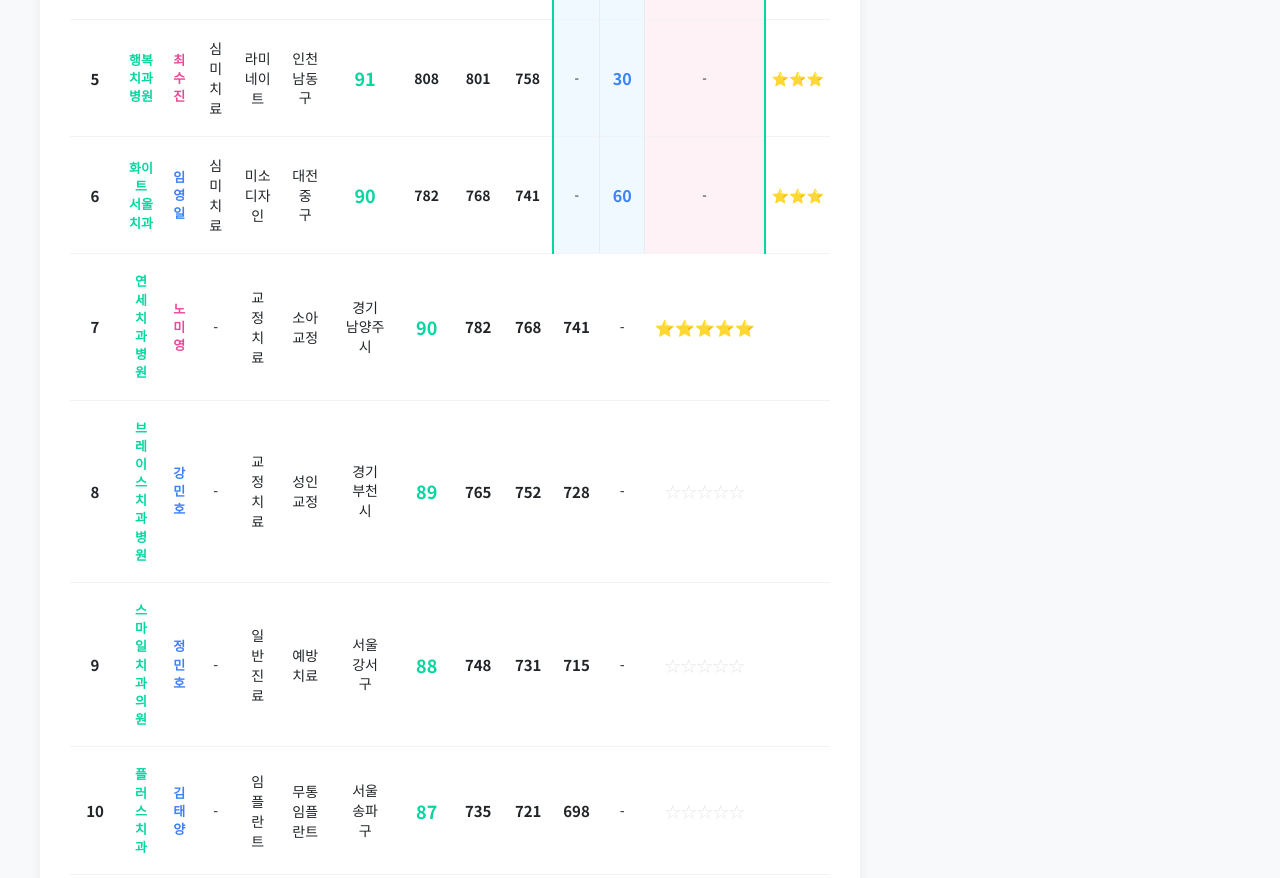
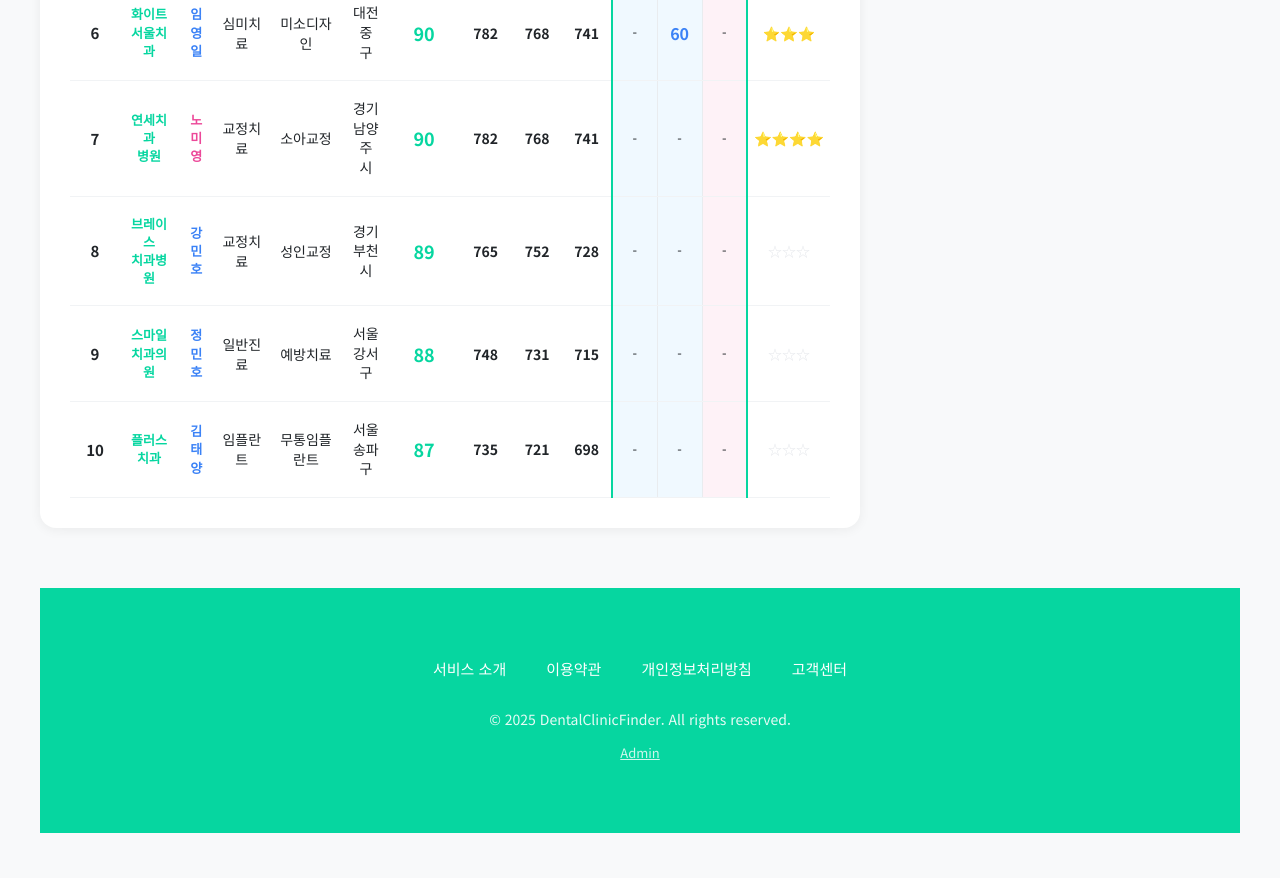
Before and after one commit to jaiwshim-project/dentalclinicfinder, a plain HTML site: page index.html in a window 1280 px wide. Shown: the part 1562-2440 px from the top of the page. Drawn offline with Linux system fonts and the light colour scheme.

Commit message:
Add files via upload

```diff
--- a/index.html
+++ b/index.html
@@ -787,94 +787,98 @@
 
                                 <!-- 7위: 연세치과병원 (노미영) -->
                                 <tr style="border-bottom: 1px solid #F1F3F5;">
-                                    <td style="padding: 18px 10px; text-align: center; font-weight: 700; font-size: 15px;">7</td>
-                                    <td style="padding: 18px 10px;">
+                                    <td style="padding: 18px 8px; text-align: center; font-weight: 700; font-size: 15px;">7</td>
+                                    <td style="padding: 18px 8px;">
                                         <div style="color: #06D6A0; font-weight: 700; cursor: pointer; line-height: 1.4;">연세치과<br>병원</div>
                                     </td>
-                                    <td style="padding: 18px 10px; text-align: center;">
+                                    <td style="padding: 18px 8px; text-align: center;">
                                         <div style="line-height: 1.4;"><span class="doctor-link" style="color: #EC4899; font-weight: 600;" onclick="alert('노미영 원장 프로필')">노<br>미<br>영</span></div>
                                     </td>
-                                    <td style="padding: 18px 10px; text-align: center; font-size: 14px;">-</td>
-                                    <td style="padding: 18px 10px; text-align: center; font-size: 14px;">교정치료</td>
-                                    <td style="padding: 18px 10px; text-align: center; font-size: 14px;">소아교정</td>
-                                    <td style="padding: 18px 10px; text-align: center; font-size: 14px;">
+                                    <td style="padding: 18px 8px; text-align: center; font-size: 14px;">교정치료</td>
+                                    <td style="padding: 18px 8px; text-align: center; font-size: 14px;">소아교정</td>
+                                    <td style="padding: 18px 8px; text-align: center; font-size: 14px;">
                                         <div style="line-height: 1.4;">경기<br>남양주<br>시</div>
                                     </td>
-                                    <td style="padding: 18px 10px; text-align: center; font-weight: 700; font-size: 18px; color: #06D6A0;">90</td>
-                                    <td style="padding: 18px 10px; text-align: center; font-size: 15px; font-weight: 600;">782</td>
-                                    <td style="padding: 18px 10px; text-align: center; font-size: 15px; font-weight: 600;">768</td>
-                                    <td style="padding: 18px 10px; text-align: center; font-size: 15px; font-weight: 600;">741</td>
-                                    <td style="padding: 18px 10px; text-align: center; font-size: 14px;">-</td>
-                                    <td style="padding: 18px 10px; text-align: center; color: #F59E0B; font-size: 16px;">⭐⭐⭐⭐⭐</td>
+                                    <td style="padding: 18px 8px; text-align: center; font-weight: 700; font-size: 18px; color: #06D6A0;">90</td>
+                                    <td style="padding: 18px 6px; text-align: center; font-size: 14px; font-weight: 600;">782</td>
+                                    <td style="padding: 18px 6px; text-align: center; font-size: 14px; font-weight: 600;">768</td>
+                                    <td style="padding: 18px 6px; text-align: center; font-size: 14px; font-weight: 600;">741</td>
+                                    <td style="padding: 12px 6px; text-align: center; background: #F0F9FF; border-left: 2px solid #06D6A0; border-right: 1px solid #E9ECEF;">-</td>
+                                    <td style="padding: 12px 6px; text-align: center; background: #F0F9FF; border-right: 1px solid #E9ECEF;">-</td>
+                                    <td style="padding: 12px 6px; text-align: center; background: #FEF2F7; border-right: 2px solid #06D6A0;">-</td>
+                                    <td style="padding: 12px 6px; text-align: center; color: #F59E0B; font-size: 14px;">⭐⭐⭐⭐</td>
                                 </tr>
 
-                                <!-- 8위: 반려동물진료센터 (강민호) -->
+                                <!-- 8위: 브레이스치과병원 (강민호) -->
                                 <tr style="border-bottom: 1px solid #F1F3F5;">
-                                    <td style="padding: 18px 10px; text-align: center; font-weight: 700; font-size: 15px;">8</td>
-                                    <td style="padding: 18px 10px;">
+                                    <td style="padding: 18px 8px; text-align: center; font-weight: 700; font-size: 15px;">8</td>
+                                    <td style="padding: 18px 8px;">
                                         <div style="color: #06D6A0; font-weight: 700; cursor: pointer; line-height: 1.4;">브레이스<br>치과병원</div>
                                     </td>
-                                    <td style="padding: 18px 10px; text-align: center;">
+                                    <td style="padding: 18px 8px; text-align: center;">
                                         <div style="line-height: 1.4;"><span class="doctor-link" style="color: #3B82F6; font-weight: 600;" onclick="alert('강민호 원장 프로필')">강<br>민<br>호</span></div>
                                     </td>
-                                    <td style="padding: 18px 10px; text-align: center; font-size: 14px;">-</td>
-                                    <td style="padding: 18px 10px; text-align: center; font-size: 14px;">교정치료</td>
-                                    <td style="padding: 18px 10px; text-align: center; font-size: 14px;">성인교정</td>
-                                    <td style="padding: 18px 10px; text-align: center; font-size: 14px;">
+                                    <td style="padding: 18px 8px; text-align: center; font-size: 14px;">교정치료</td>
+                                    <td style="padding: 18px 8px; text-align: center; font-size: 14px;">성인교정</td>
+                                    <td style="padding: 18px 8px; text-align: center; font-size: 14px;">
                                         <div style="line-height: 1.4;">경기<br>부천<br>시</div>
                                     </td>
-                                    <td style="padding: 18px 10px; text-align: center; font-weight: 700; font-size: 18px; color: #06D6A0;">89</td>
-                                    <td style="padding: 18px 10px; text-align: center; font-size: 15px; font-weight: 600;">765</td>
-                                    <td style="padding: 18px 10px; text-align: center; font-size: 15px; font-weight: 600;">752</td>
-                                    <td style="padding: 18px 10px; text-align: center; font-size: 15px; font-weight: 600;">728</td>
-                                    <td style="padding: 18px 10px; text-align: center; font-size: 14px;">-</td>
-                                    <td style="padding: 18px 10px; text-align: center; color: #E5E7EB; font-size: 16px;">☆☆☆☆☆</td>
+                                    <td style="padding: 18px 8px; text-align: center; font-weight: 700; font-size: 18px; color: #06D6A0;">89</td>
+                                    <td style="padding: 18px 6px; text-align: center; font-size: 14px; font-weight: 600;">765</td>
+                                    <td style="padding: 18px 6px; text-align: center; font-size: 14px; font-weight: 600;">752</td>
+                                    <td style="padding: 18px 6px; text-align: center; font-size: 14px; font-weight: 600;">728</td>
+                                    <td style="padding: 12px 6px; text-align: center; background: #F0F9FF; border-left: 2px solid #06D6A0; border-right: 1px solid #E9ECEF;">-</td>
+                                    <td style="padding: 12px 6px; text-align: center; background: #F0F9FF; border-right: 1px solid #E9ECEF;">-</td>
+                                    <td style="padding: 12px 6px; text-align: center; background: #FEF2F7; border-right: 2px solid #06D6A0;">-</td>
+                                    <td style="padding: 12px 6px; text-align: center; color: #E5E7EB; font-size: 14px;">☆☆☆</td>
                                 </tr>
 
                                 <!-- 9위: 스마일치과의원 (정민호) -->
                                 <tr style="border-bottom: 1px solid #F1F3F5;">
-                                    <td style="padding: 18px 10px; text-align: center; font-weight: 700; font-size: 15px;">9</td>
-                                    <td style="padding: 18px 10px;">
+                                    <td style="padding: 18px 8px; text-align: center; font-weight: 700; font-size: 15px;">9</td>
+                                    <td style="padding: 18px 8px;">
                                         <div style="color: #06D6A0; font-weight: 700; cursor: pointer; line-height: 1.4;">스마일<br>치과의원</div>
                                     </td>
-                                    <td style="padding: 18px 10px; text-align: center;">
+                                    <td style="padding: 18px 8px; text-align: center;">
                                         <div style="line-height: 1.4;"><span class="doctor-link" style="color: #3B82F6; font-weight: 600;" onclick="alert('정민호 원장 프로필')">정<br>민<br>호</span></div>
                                     </td>
-                                    <td style="padding: 18px 10px; text-align: center; font-size: 14px;">-</td>
-                                    <td style="padding: 18px 10px; text-align: center; font-size: 14px;">일반진료</td>
-                                    <td style="padding: 18px 10px; text-align: center; font-size: 14px;">예방치료</td>
-                                    <td style="padding: 18px 10px; text-align: center; font-size: 14px;">
+                                    <td style="padding: 18px 8px; text-align: center; font-size: 14px;">일반진료</td>
+                                    <td style="padding: 18px 8px; text-align: center; font-size: 14px;">예방치료</td>
+                                    <td style="padding: 18px 8px; text-align: center; font-size: 14px;">
                                         <div style="line-height: 1.4;">서울<br>강서<br>구</div>
                                     </td>
-                                    <td style="padding: 18px 10px; text-align: center; font-weight: 700; font-size: 18px; color: #06D6A0;">88</td>
-                                    <td style="padding: 18px 10px; text-align: center; font-size: 15px; font-weight: 600;">748</td>
-                                    <td style="padding: 18px 10px; text-align: center; font-size: 15px; font-weight: 600;">731</td>
-                                    <td style="padding: 18px 10px; text-align: center; font-size: 15px; font-weight: 600;">715</td>
-                                    <td style="padding: 18px 10px; text-align: center; font-size: 14px;">-</td>
-                                    <td style="padding: 18px 10px; text-align: center; color: #E5E7EB; font-size: 16px;">☆☆☆☆☆</td>
+                                    <td style="padding: 18px 8px; text-align: center; font-weight: 700; font-size: 18px; color: #06D6A0;">88</td>
+                                    <td style="padding: 18px 6px; text-align: center; font-size: 14px; font-weight: 600;">748</td>
+                                    <td style="padding: 18px 6px; text-align: center; font-size: 14px; font-weight: 600;">731</td>
+                                    <td style="padding: 18px 6px; text-align: center; font-size: 14px; font-weight: 600;">715</td>
+                                    <td style="padding: 12px 6px; text-align: center; background: #F0F9FF; border-left: 2px solid #06D6A0; border-right: 1px solid #E9ECEF;">-</td>
+                                    <td style="padding: 12px 6px; text-align: center; background: #F0F9FF; border-right: 1px solid #E9ECEF;">-</td>
+                                    <td style="padding: 12px 6px; text-align: center; background: #FEF2F7; border-right: 2px solid #06D6A0;">-</td>
+                                    <td style="padding: 12px 6px; text-align: center; color: #E5E7EB; font-size: 14px;">☆☆☆</td>
                                 </tr>
 
                                 <!-- 10위: 플러스치과 (김태양) -->
                                 <tr style="border-bottom: 1px solid #F1F3F5;">
-                                    <td style="padding: 18px 10px; text-align: center; font-weight: 700; font-size: 15px;">10</td>
-                                    <td style="padding: 18px 10px;">
+                                    <td style="padding: 18px 8px; text-align: center; font-weight: 700; font-size: 15px;">10</td>
+                                    <td style="padding: 18px 8px;">
                                         <div style="color: #06D6A0; font-weight: 700; cursor: pointer; line-height: 1.4;">플러스<br>치과</div>
                                     </td>
-                                    <td style="padding: 18px 10px; text-align: center;">
+                                    <td style="padding: 18px 8px; text-align: center;">
                                         <div style="line-height: 1.4;"><span class="doctor-link" style="color: #3B82F6; font-weight: 600;" onclick="alert('김태양 원장 프로필')">김<br>태<br>양</span></div>
                                     </td>
-                                    <td style="padding: 18px 10px; text-align: center; font-size: 14px;">-</td>
-                                    <td style="padding: 18px 10px; text-align: center; font-size: 14px;">임플란트</td>
-                                    <td style="padding: 18px 10px; text-align: center; font-size: 14px;">무통임플란트</td>
-                                    <td style="padding: 18px 10px; text-align: center; font-size: 14px;">
+                                    <td style="padding: 18px 8px; text-align: center; font-size: 14px;">임플란트</td>
+                                    <td style="padding: 18px 8px; text-align: center; font-size: 14px;">무통임플란트</td>
+                                    <td style="padding: 18px 8px; text-align: center; font-size: 14px;">
                                         <div style="line-height: 1.4;">서울<br>송파<br>구</div>
                                     </td>
-                                    <td style="padding: 18px 10px; text-align: center; font-weight: 700; font-size: 18px; color: #06D6A0;">87</td>
-                                    <td style="padding: 18px 10px; text-align: center; font-size: 15px; font-weight: 600;">735</td>
-                                    <td style="padding: 18px 10px; text-align: center; font-size: 15px; font-weight: 600;">721</td>
-                                    <td style="padding: 18px 10px; text-align: center; font-size: 15px; font-weight: 600;">698</td>
-                                    <td style="padding: 18px 10px; text-align: center; font-size: 14px;">-</td>
-                                    <td style="padding: 18px 10px; text-align: center; color: #E5E7EB; font-size: 16px;">☆☆☆☆☆</td>
+                                    <td style="padding: 18px 8px; text-align: center; font-weight: 700; font-size: 18px; color: #06D6A0;">87</td>
+                                    <td style="padding: 18px 6px; text-align: center; font-size: 14px; font-weight: 600;">735</td>
+                                    <td style="padding: 18px 6px; text-align: center; font-size: 14px; font-weight: 600;">721</td>
+                                    <td style="padding: 18px 6px; text-align: center; font-size: 14px; font-weight: 600;">698</td>
+                                    <td style="padding: 12px 6px; text-align: center; background: #F0F9FF; border-left: 2px solid #06D6A0; border-right: 1px solid #E9ECEF;">-</td>
+                                    <td style="padding: 12px 6px; text-align: center; background: #F0F9FF; border-right: 1px solid #E9ECEF;">-</td>
+                                    <td style="padding: 12px 6px; text-align: center; background: #FEF2F7; border-right: 2px solid #06D6A0;">-</td>
+                                    <td style="padding: 12px 6px; text-align: center; color: #E5E7EB; font-size: 14px;">☆☆☆</td>
                                 </tr>
                             </tbody>
                         </table>
```
